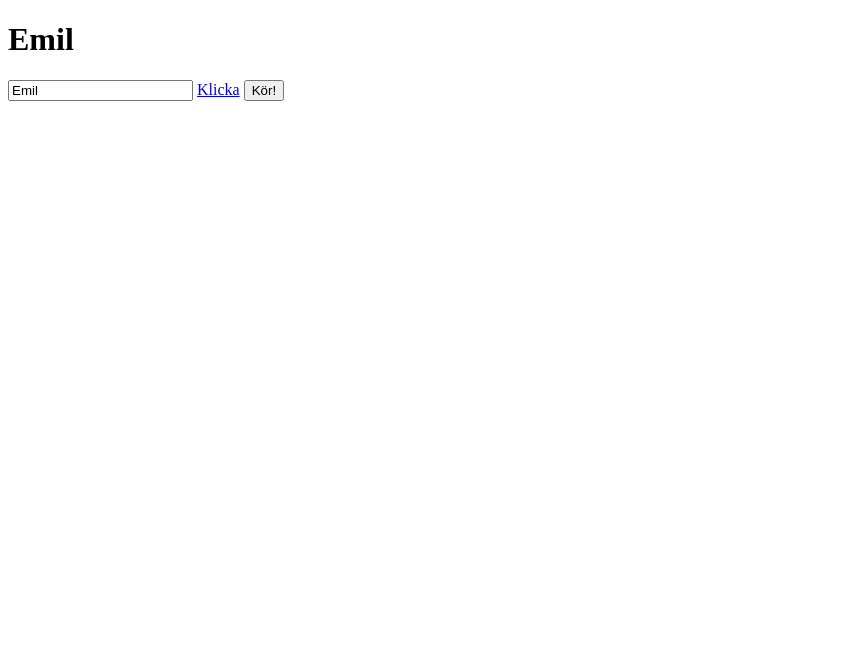
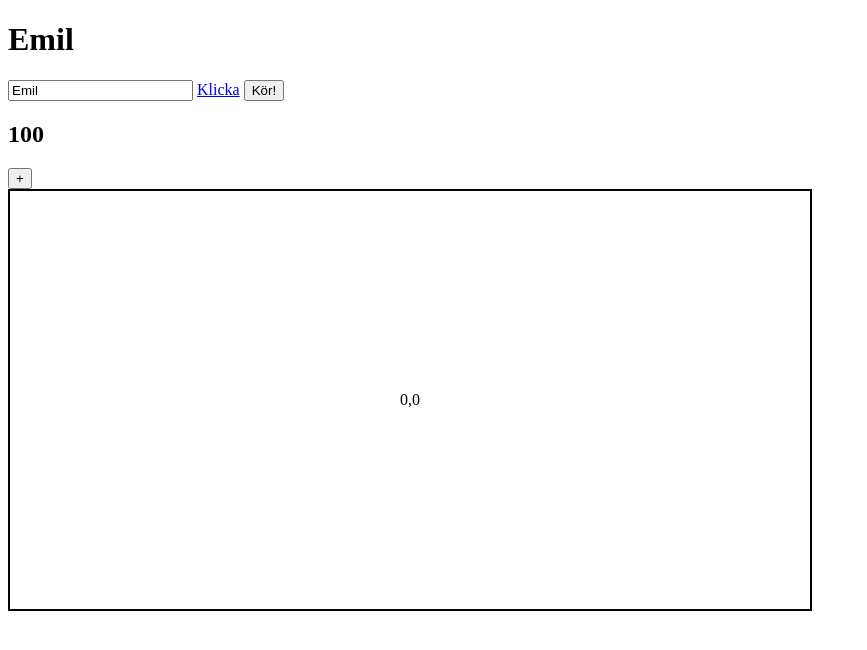
Before and after one commit to itggot-emil-willbas/Vuelek1, a plain HTML site: page index.html in a window 1280 px wide. Shown: the whole page, without its empty margins (0-867 px from the left). Drawn offline with nearby package versions, Linux system fonts and the light colour scheme.

Commit message:
1.1 Canvas mouse
Cool, mouse, canvas...

```diff
--- /dev/null
+++ b/css/style.css
@@ -0,0 +1,7 @@
+#canvas {
+    padding:200px;
+    width:400px;
+    border:2px black solid;
+    text-align:center;
+    color:black;
+}
--- a/index.html
+++ b/index.html
@@ -5,6 +5,7 @@
     <meta name="viewport" content="width=device-width, initial-scale=1.0">
     <meta http-equiv="X-UA-Compatible" content="ie=edge">
     <title>Document</title>
+    <link rel="stylesheet" href="./css/style.css">
 </head>
 <body>
     <div id="app">
@@ -12,6 +13,10 @@
         <input type="text" v-model="name" />
         <span v-html="addhtmls"></span>
         <button v-on:click="msg">Kör!</button>
+        <h2>{{number}}</h2>
+        <button v-on:click="{{ number++ }}">+</button>
+
+        <div id="canvas" v-on:mousemove="updateXY">{{ x }},{{ y }}</div>
     </div>
     <script src="https://unpkg.com/vue"></script>
     <script src="./js/main.js"></script>
--- a/js/main.js
+++ b/js/main.js
@@ -2,12 +2,20 @@ new Vue({
     el:"#app",
     data:{
         name:"Emil",
-        addhtmls:'<a href="http://www.google.com">Klicka</>'
+        addhtmls:'<a href="http://www.google.com">Klicka</>',
+        x: 0,
+        y: 0,
+        number:100
     },
     methods:{
         msg(){
             alert("hej");
             // return '<a href="http://www.google.com">Klicka</>';
+        },
+        updateXY(e){
+            console.log(e)
+            this.x = e.offsetX
+            this.y = e.offsetY
         }
     }
 })
```
